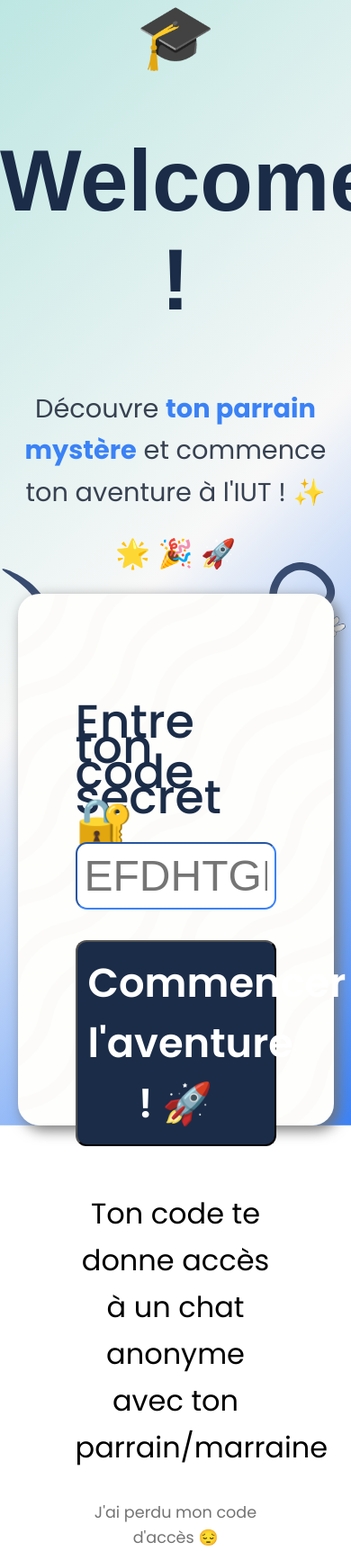
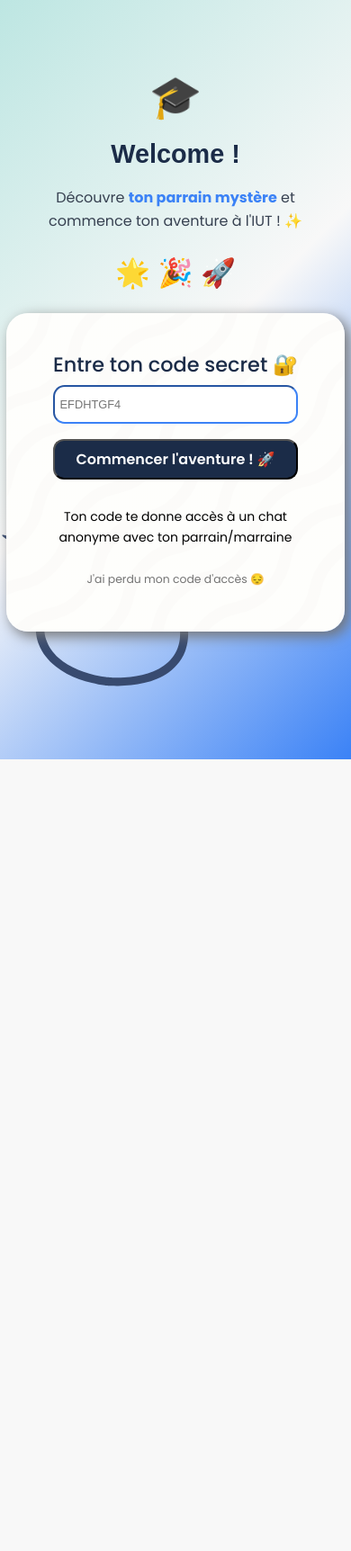
Before and after one commit to Maanaaa/Welcome, a PHP site: page / in a window 390 px wide; the page is wider, and only the part inside the window is pictured. Shown: that part at 90% size. After the commit the page ends 844 px from the top of that part, so only its background shows below. Run offline with PHP 8.4, Linux system fonts and the light colour scheme; some web fonts are replaced.

Commit message:
front: Modifications du responsive

```diff
--- a/css/index.css
+++ b/css/index.css
@@ -121,61 +121,40 @@ main div:nth-child(2) .welcomeCodeLosted a{
     color: var(--muted-foreground);
 }
 
-@media (max-width: 1024px) {
-
-    main div:nth-child(1) {
-        width: 90vw;
-        padding: 4rem;
-        padding-top: 8rem;
-        padding-bottom: 6rem;
-        box-sizing: border-box;
-        max-height: 70%;
+@media only screen and (max-width: 768px) {
+    body div:nth-child(1){
+        display: flex;
+        justify-content: center;
+        align-items: center;
+        flex-direction: column;
+        height: 90%;
+    }
+    main div:nth-child(1){
+        width: 80vw;
+        margin: 0 auto;
     }
 
-    main div:nth-child(2) p{
-        font-size: 2rem;
+    button {
+    font-size: 1rem;
     }
 
-    main div:nth-child(2) .welcomeCodeLosted{
-        font-size: 1.1rem;
+    header h1 {
+        font-size: 1.8rem;
     }
 
-    .large-icon {
-        font-size: 18vw;
+    header h2{
+        font-size: 8vw;
     }
 
     header p {
-        max-width: 90%;
-        font-size: 1.8rem;
+        font-size: 1rem;
     }
 
-    header h2 {
-        font-size: 8vw;
+    header p {
+        max-width: 80%;
     }
 
-    .traversing-image {
-        width: 100%;
-        top: 85%;
+    .large-icon{
+        font-size: 12vw;
     }
-
-    main form label{
-        font-size: 3.25rem;
     }
-
-    main form input {
-        font-size: 3rem;
-        padding: 0.5rem;
-    }
-
-    button {
-        font-size: 2.8rem;
-        padding: 0.75rem;
-        margin-top: 4vh;
-        margin-bottom: 2vh;
-    }
-
-    h1{
-        font-size: 6rem;
-    }
-
-    }
--- a/css/style.css
+++ b/css/style.css
@@ -58,3 +58,16 @@ a{
 .large-icon{
     font-size: 6vw;
 }
+
+@media only screen and (max-width: 768px) {
+    .large-icon{
+        font-size: 12vw;
+    }
+    h1 {
+        font-size: 1.8rem;
+    }
+
+    p {
+        font-size: 1rem;
+    }
+    }
--- a/index.php
+++ b/index.php
@@ -4,11 +4,13 @@
         <meta http-equiv="Content-Type" content="text/html;charset=UTF-8">
         <link rel="stylesheet" href="css/style.css">
         <link rel="stylesheet" href="css/index.css">
+        <meta name="viewport" content="width=device-width, initial-scale=1" />
         <link rel="shortcut icon" href="assets/favicon.ico" type="image/x-icon">
         <link href="https://fonts.googleapis.com/css2?family=Obviously&family=Chill+Script&display=swap" rel="stylesheet">
         <link href="https://fonts.googleapis.com/css2?family=Poppins:wght@300;400;500;600;700&amp;display=swap" rel="stylesheet">
     </head>
     <body>
+        <div>
             <img src="assets/ge/peace.svg" class="traversing-image">
             <header>
                 <span class="large-icon">🎓</span>
@@ -30,6 +32,7 @@
                     </div>
                 </div>
             </main>
+        </div>
         <footer>
 
         </footer>
```
Lines whose indentation alone changed are shown as unchanged.
